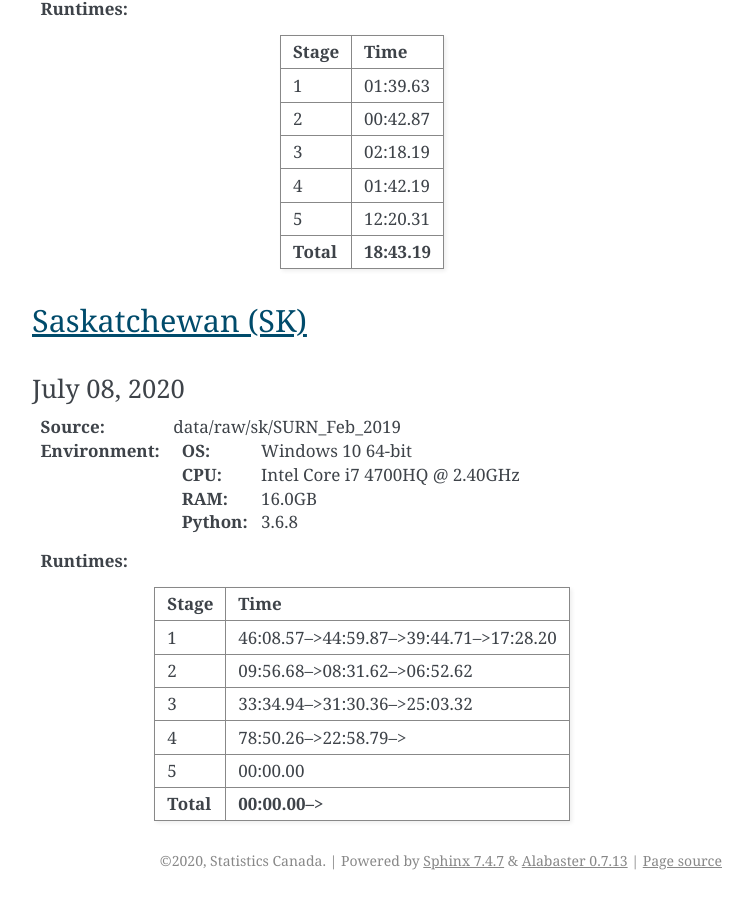
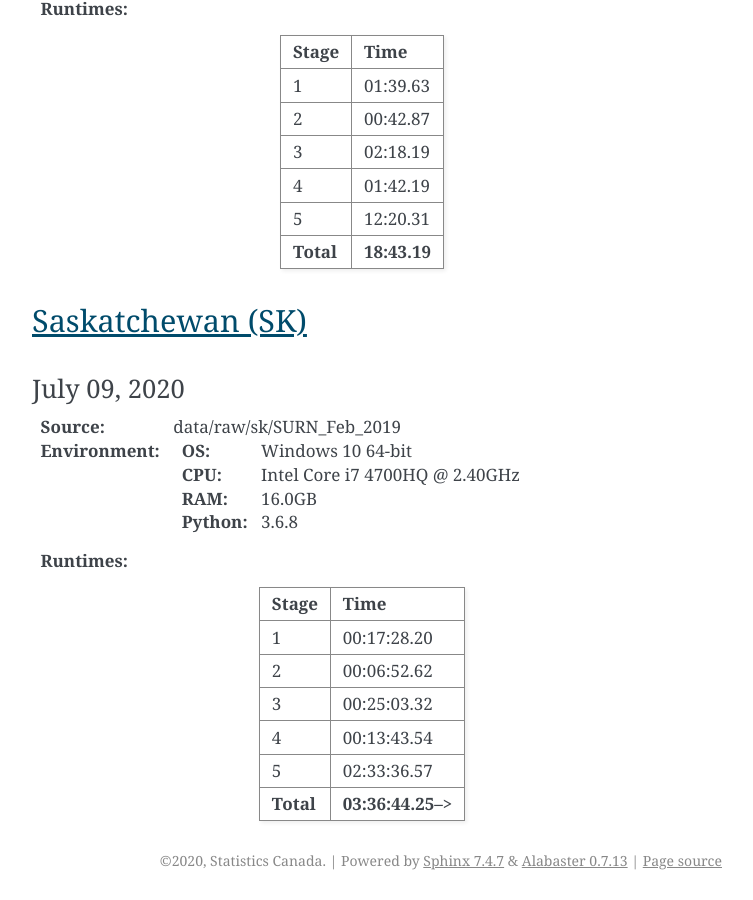
Before and after one commit to StatCan/egp-crn, a Sphinx documentation site: the page built from docs/run_times.rst, in a window 1280 px wide and 900 px high, scrolled down 1107 px. Shown: the whole window, without its empty margins (388-1141 px from the left). Built offline with Sphinx 7.4.7, drawn with Linux system fonts in a browser that asks for light colours; some of the changed text lies outside the part shown.

```diff
--- a/docs/run_times.rst
+++ b/docs/run_times.rst
@@ -60,7 +60,7 @@ Stage      Time
 Saskatchewan (SK)
 =================
 
-July 08, 2020
+July 09, 2020
 -------------
 
 :Source: data/raw/sk/SURN_Feb_2019
@@ -74,11 +74,11 @@ July 08, 2020
 =========  ====
 Stage      Time
 =========  ====
-1          46:08.57-->44:59.87-->39:44.71-->17:28.20
-2          09:56.68-->08:31.62-->06:52.62
-3          33:34.94-->31:30.36-->25:03.32
-4          78:50.26-->22:58.79-->
-5          00:00.00
+1          00:17:28.20
+2          00:06:52.62
+3          00:25:03.32
+4          00:13:43.54
+5          02:33:36.57
 ---------  ----
-**Total**  **00:00.00-->**
+**Total**  **03:36:44.25-->**
 =========  ====
```
Also changed, not shown: 1 other file.
